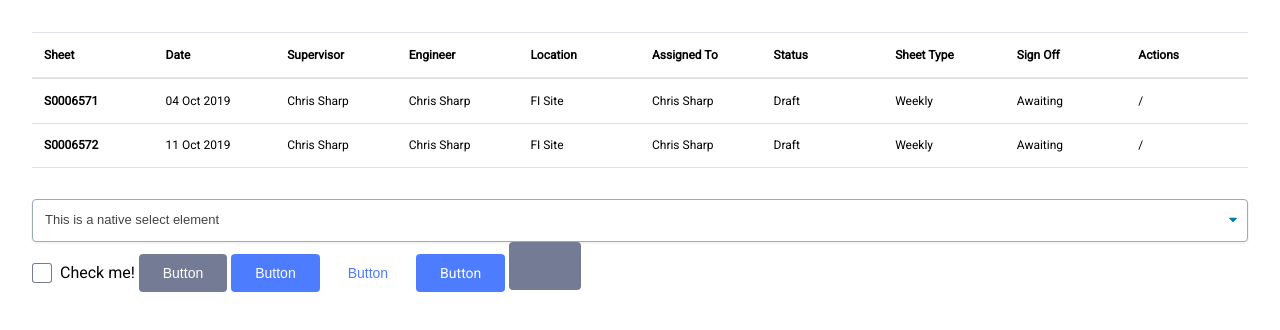
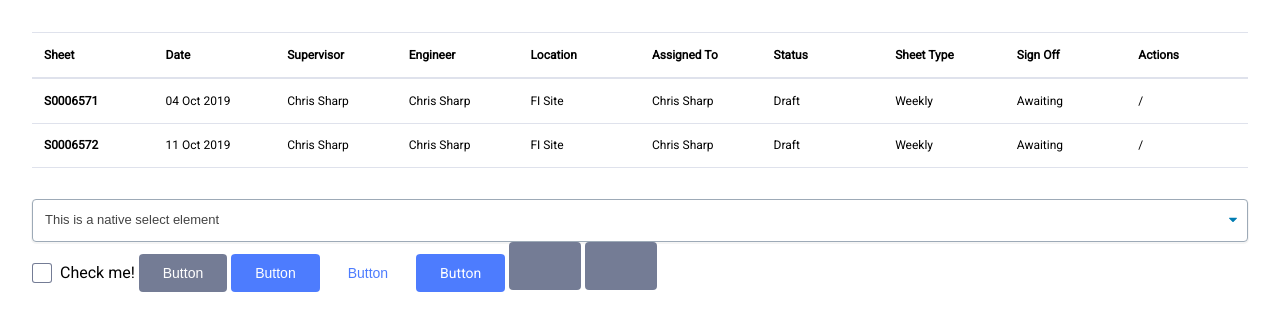
Before and after one commit to csharp75/IMS-Base, a website: page index.html in a window 1280 px wide. Drawn offline with nearby package versions, Linux system fonts and the light colour scheme; files that its build step writes are made by us from their sources.

Commit message:
Index.html update

```diff
--- a/index.html
+++ b/index.html
@@ -83,6 +83,12 @@
     </svg>
     <span class="sr-only">Search</span>
 </button>
+<button class="c-btn">
+    <svg class="icon icon-edit" aria-hidden="true" focusable="false">
+        <use xlink:href="dist/icons/icons-sprite.svg#edit-24px"></use>
+    </svg>
+    <span class="sr-only">Search</span>
+</button>
 
 </body>
 </html>
```
